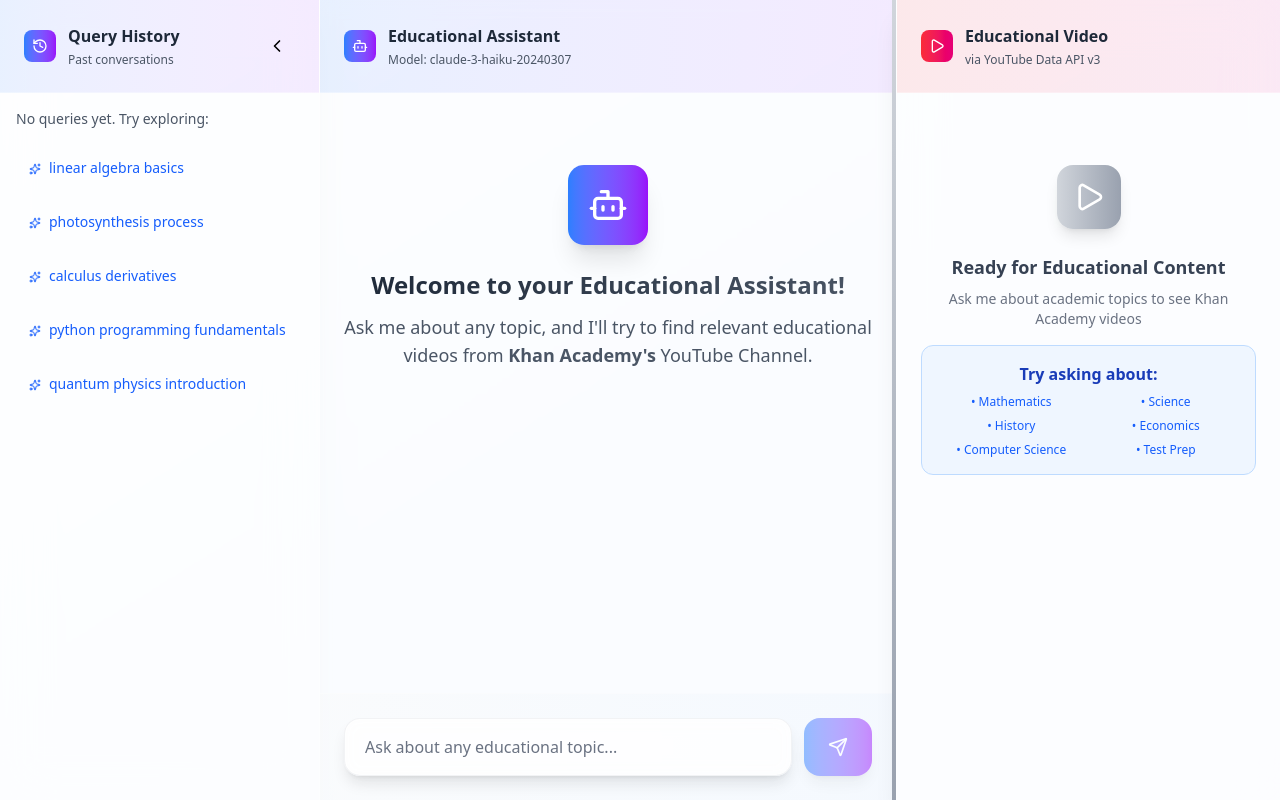
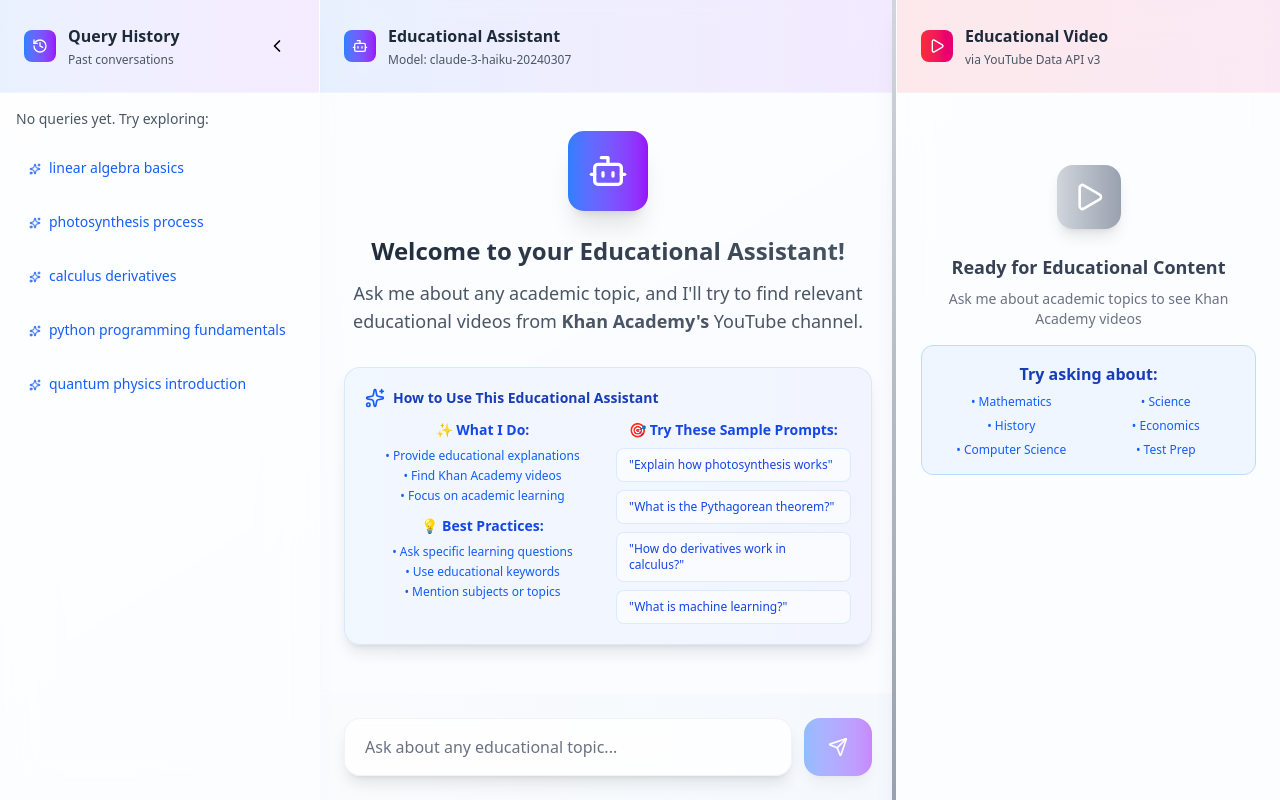
Before and after one commit to makeithjr/education-labs-assignment-mk, a React (Vite) app: page / in a window 1280 px wide. Built offline with nearby package versions, Linux system fonts and the light colour scheme.

Commit message:
Add files via upload

```diff
--- a/src/App.tsx
+++ b/src/App.tsx
@@ -140,6 +140,7 @@
                 If it IS educational:
                 - Provide a helpful explanation
                 - Suggest 2-3 specific search terms for Khan Academy videos
+                - Provide the specific search terms for the Khan Academy videos
                 - Format as: EDUCATIONAL: YES
                              EXPLANATION: [your explanation]
                              SEARCH_TERMS: [term1, term2, term3]
@@ -420,7 +421,58 @@
                             <h2 className="text-2xl font-bold bg-gradient-to-r from-gray-800 to-gray-600 bg-clip-text text-transparent mb-3">
                                 Welcome to your Educational Assistant!
                             </h2>
-                            <p className="text-lg text-gray-600 mb-4">Ask me about any topic, and I'll try to find relevant educational videos from <b>Khan Academy's</b> YouTube Channel.</p>
+                            <p className="text-lg text-gray-600 mb-8">Ask me about any academic topic, and I'll try to find relevant educational videos from <b>Khan Academy's</b> YouTube channel.</p>
+
+                            {/* Usage Guide and Sample Prompts */}
+                            <div className="bg-gradient-to-r from-blue-50/80 to-indigo-50/80 backdrop-blur-sm border border-blue-200/50 rounded-2xl p-5 shadow-lg max-w-4xl mx-auto">
+                                <div className="flex items-center gap-2 mb-3">
+                                    <Sparkles className="w-5 h-5 text-blue-600" />
+                                    <h3 className="font-bold text-blue-800 text-sm">How to Use This Educational Assistant</h3>
+                                </div>
+
+                                <div className="grid md:grid-cols-2 gap-4 text-sm">
+                                    <div className="space-y-3">
+                                        <div>
+                                            <h4 className="font-semibold text-blue-700 mb-2">✨ What I Do:</h4>
+                                            <ul className="space-y-1 text-blue-600 text-xs">
+                                                <li>• Provide educational explanations</li>
+                                                <li>• Find Khan Academy videos</li>
+                                                <li>• Focus on academic learning</li>
+                                            </ul>
+                                        </div>
+
+                                        <div>
+                                            <h4 className="font-semibold text-blue-700 mb-2">💡 Best Practices:</h4>
+                                            <ul className="space-y-1 text-blue-600 text-xs">
+                                                <li>• Ask specific learning questions</li>
+                                                <li>• Use educational keywords</li>
+                                                <li>• Mention subjects or topics</li>
+                                            </ul>
+                                        </div>
+                                    </div>
+
+                                    <div>
+                                        <h4 className="font-semibold text-blue-700 mb-2">🎯 Try These Sample Prompts:</h4>
+                                        <div className="space-y-2">
+                                            {[
+                                                "Explain how photosynthesis works",
+                                                "What is the Pythagorean theorem?",
+                                                "How do derivatives work in calculus?",
+                                                "What is machine learning?"
+                                            ].map((prompt, index) => (
+                                                <button
+                                                    key={index}
+                                                    onClick={() => setInputValue(prompt)}
+                                                    className="block w-full text-left px-3 py-2 bg-white/60 hover:bg-white/90 border border-blue-200/50 hover:border-blue-300 rounded-lg text-xs text-blue-700 hover:text-blue-800 transition-all duration-200 hover:shadow-md"
+                                                >
+                                                    "{prompt}"
+                                                </button>
+                                            ))}
+                                        </div>
+                                    </div>
+                                </div>
+
+                            </div>
                         </div>
                     ) : (
                         messages.map((message) => (
@@ -429,8 +481,8 @@
                                 className={`flex gap-4 ${message.type === 'user' ? 'flex-row-reverse' : 'flex-row'}`}
                             >
                                 <div className={`w-10 h-10 rounded-xl flex items-center justify-center shadow-lg ${message.type === 'user'
-                                        ? 'bg-gradient-to-r from-blue-500 to-blue-600'
-                                        : 'bg-gradient-to-r from-gray-500 to-gray-600'
+                                    ? 'bg-gradient-to-r from-blue-500 to-blue-600'
+                                    : 'bg-gradient-to-r from-gray-500 to-gray-600'
                                     }`}>
                                     {message.type === 'user' ?
                                         <User className="w-5 h-5 text-white" /> :
@@ -438,8 +490,8 @@
                                     }
                                 </div>
                                 <div className={`max-w-md lg:max-w-lg xl:max-w-xl px-5 py-4 rounded-2xl shadow-lg border transition-all duration-200 hover:shadow-xl ${message.type === 'user'
-                                        ? 'bg-gradient-to-r from-blue-500 to-blue-600 text-white border-blue-400/30'
-                                        : 'bg-white/90 backdrop-blur-sm text-gray-800 border-gray-200/50'
+                                    ? 'bg-gradient-to-r from-blue-500 to-blue-600 text-white border-blue-400/30'
+                                    : 'bg-white/90 backdrop-blur-sm text-gray-800 border-gray-200/50'
                                     }`}>
                                     <p className="text-sm whitespace-pre-wrap leading-relaxed">{message.content}</p>
                                     <p className={`text-xs mt-3 ${message.type === 'user' ? 'text-blue-100' : 'text-gray-500'}`}>
```
